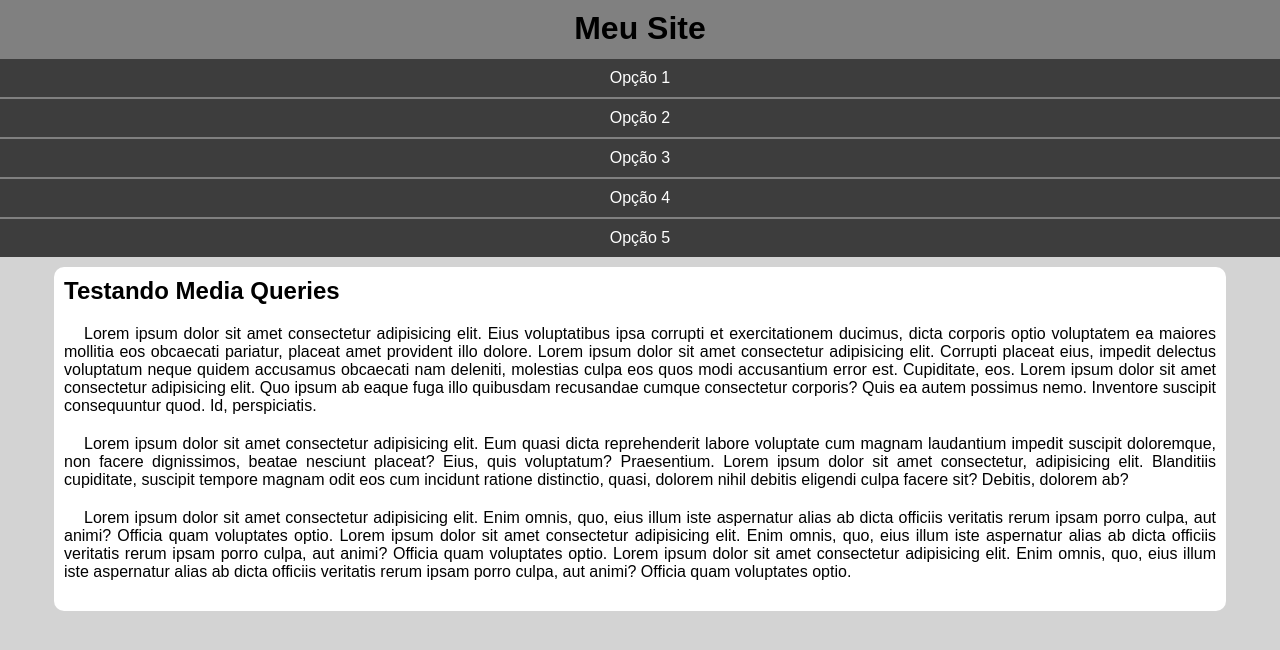
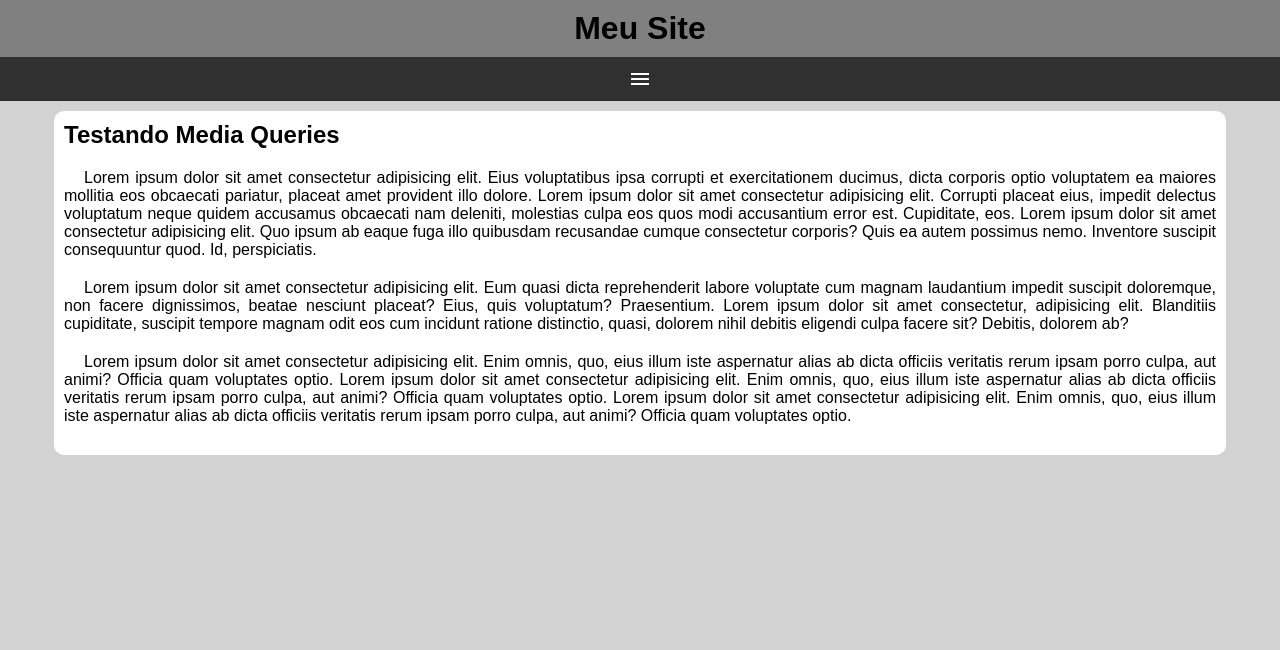
Before and after one commit to HigorVezaro/html-css, a plain HTML site: page exercicios/ex026/mq005/index.html in a window 1280 px wide. Drawn offline with nearby package versions, Linux system fonts and the light colour scheme.

Commit message:
exercicio 25 mq005 atualizado

```diff
--- a/exercicios/ex026/mq005/estilos/style.css
+++ b/exercicios/ex026/mq005/estilos/style.css
@@ -20,9 +20,27 @@ header {
     text-align: center;
  }
 
+ span#burguer {
+    background-color:  rgb(48, 48, 48);
+    color: white;
+    display: block;
+    text-align: center;
+    padding: 10px;
+    cursor: pointer;
+
+ }
+
+ span#burguer:hover {
+    background-color: white;
+    color: black;
+
+ }
+
  menu {
-    display: block;
+    display: none;
  }
+
+
 
  menu > ul {
     list-style-type: none;
@@ -59,4 +77,4 @@ header {
     text-align: justify;
     margin-bottom: 20px;
     text-indent: 20px;
- }''
+ }
--- a/exercicios/ex026/mq005/index.html
+++ b/exercicios/ex026/mq005/index.html
@@ -3,13 +3,22 @@
 <head>
     <meta charset="UTF-8">
     <meta name="viewport" content="width=device-width, initial-scale=1.0">
-    <title>Media Query</title>
+    <title>Media Query</title><link href="https://fonts.googleapis.com/css2?family=Material+Symbols+Outlined" rel="stylesheet" />
+    <link rel="stylesheet" href="https://fonts.googleapis.com/css2?family=Material+Symbols+Outlined:opsz,wght,FILL,GRAD@20..48,100..700,0..1,-50..200" />
     <link rel="stylesheet" href="estilos/style.css">
+
+
+
+
+
 </head>
 <body>
     <header>
         <h1>Meu Site</h1>
-        <menu>
+        <span id="burguer" class="material-symbols-outlined" onclick="clickMenu()">
+            menu
+            </span>
+        <menu id="itens">
             <ul>
                 <li><a href="#">Opção 1</a></li>
                 <li><a href="#">Opção 2</a></li>
@@ -31,5 +40,14 @@
             <p>Lorem ipsum dolor sit amet consectetur adipisicing elit. Enim omnis, quo, eius illum iste aspernatur alias ab dicta officiis veritatis rerum ipsam porro culpa, aut animi? Officia quam voluptates optio. Lorem ipsum dolor sit amet consectetur adipisicing elit. Enim omnis, quo, eius illum iste aspernatur alias ab dicta officiis veritatis rerum ipsam porro culpa, aut animi? Officia quam voluptates optio. Lorem ipsum dolor sit amet consectetur adipisicing elit. Enim omnis, quo, eius illum iste aspernatur alias ab dicta officiis veritatis rerum ipsam porro culpa, aut animi? Officia quam voluptates optio.</p>
         </article>
     </main>
+    <script>
+        function clickMenu() {
+            if (itens.style.display == 'block'){
+            itens.style.display =  'none'}
+            else {
+                itens.style.display = 'block'
+            }
+        }
+    </script>
 </body>
 </html>
```
